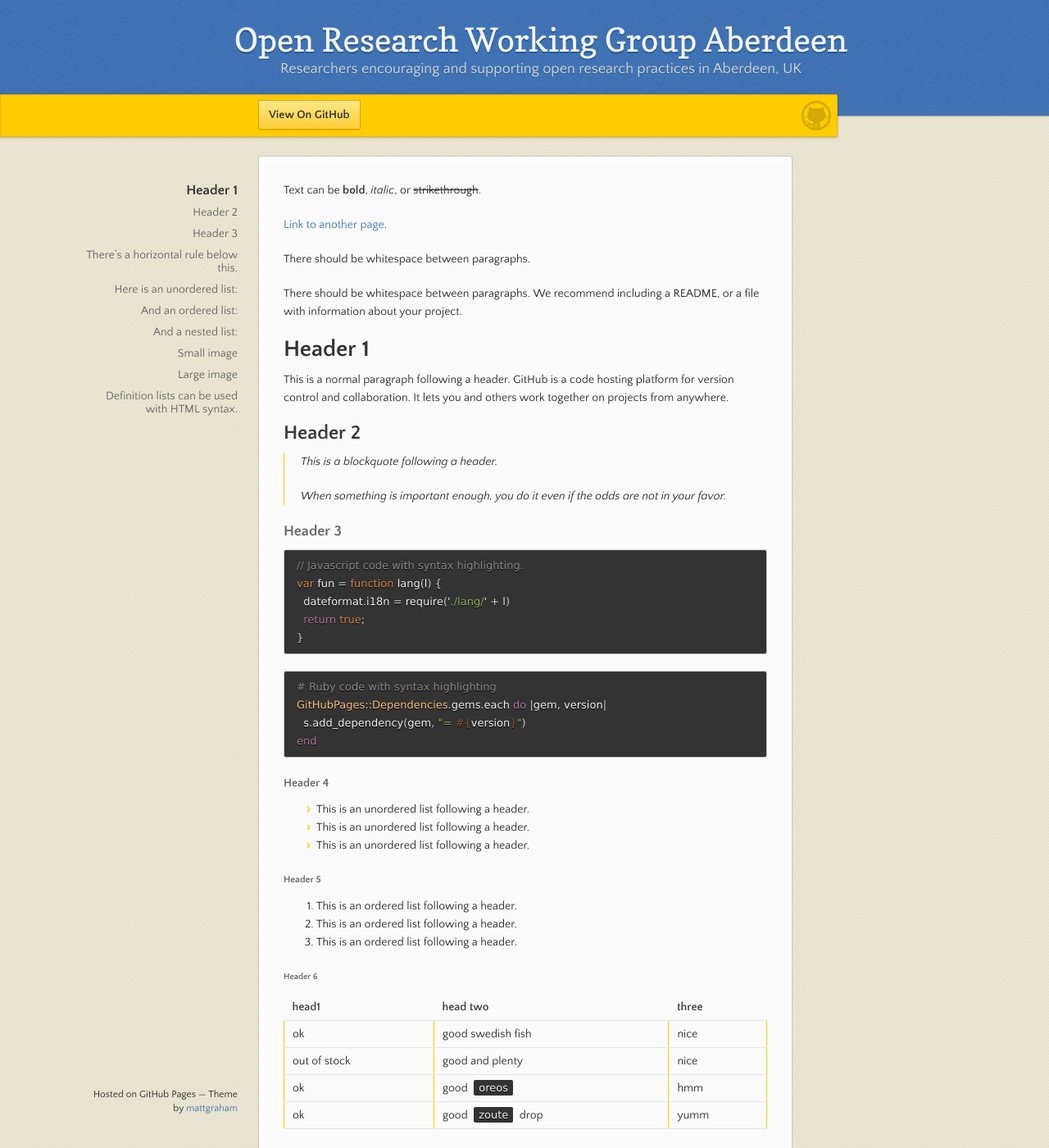
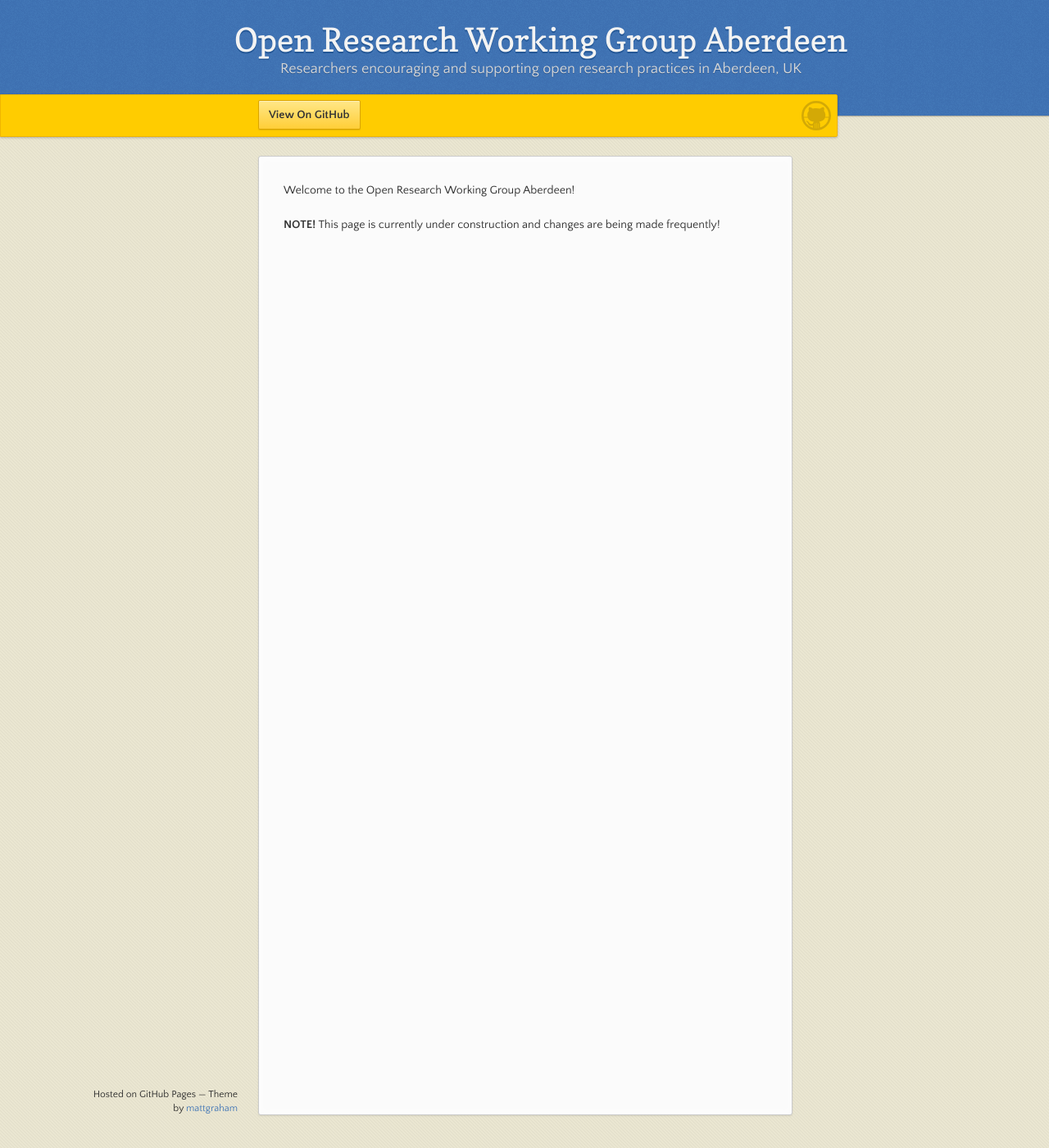
Before and after one commit to ORWG-Aberdeen/ORWG-Aberdeen.github.io, a Jekyll site: the page built from index.md, in a window 1280 px wide and 1400 px high. Shown: the whole window at 82% size. Built offline with Jekyll 4.4.1, drawn with Linux system fonts in a browser that asks for light colours; some of the changed text lies outside the part shown.

Commit message:
removing theme text

````diff
--- a/index.md
+++ b/index.md
@@ -2,122 +2,6 @@
 layout: default
 ---
 
-Text can be **bold**, _italic_, or ~~strikethrough~~.
+Welcome to the Open Research Working Group Aberdeen!
 
-[Link to another page](./another-page.html).
-
-There should be whitespace between paragraphs.
-
-There should be whitespace between paragraphs. We recommend including a README, or a file with information about your project.
-
-# Header 1
-
-This is a normal paragraph following a header. GitHub is a code hosting platform for version control and collaboration. It lets you and others work together on projects from anywhere.
-
-## Header 2
-
-> This is a blockquote following a header.
->
-> When something is important enough, you do it even if the odds are not in your favor.
-
-### Header 3
-
-```js
-// Javascript code with syntax highlighting.
-var fun = function lang(l) {
-  dateformat.i18n = require('./lang/' + l)
-  return true;
-}
-```
-
-```ruby
-# Ruby code with syntax highlighting
-GitHubPages::Dependencies.gems.each do |gem, version|
-  s.add_dependency(gem, "= #{version}")
-end
-```
-
-#### Header 4
-
-*   This is an unordered list following a header.
-*   This is an unordered list following a header.
-*   This is an unordered list following a header.
-
-##### Header 5
-
-1.  This is an ordered list following a header.
-2.  This is an ordered list following a header.
-3.  This is an ordered list following a header.
-
-###### Header 6
-
-| head1        | head two          | three |
-|:-------------|:------------------|:------|
-| ok           | good swedish fish | nice  |
-| out of stock | good and plenty   | nice  |
-| ok           | good `oreos`      | hmm   |
-| ok           | good `zoute` drop | yumm  |
-
-### There's a horizontal rule below this.
-
-* * *
-
-### Here is an unordered list:
-
-*   Item foo
-*   Item bar
-*   Item baz
-*   Item zip
-
-### And an ordered list:
-
-1.  Item one
-1.  Item two
-1.  Item three
-1.  Item four
-
-### And a nested list:
-
-- level 1 item
-  - level 2 item
-  - level 2 item
-    - level 3 item
-    - level 3 item
-- level 1 item
-  - level 2 item
-  - level 2 item
-  - level 2 item
-- level 1 item
-  - level 2 item
-  - level 2 item
-- level 1 item
-
-### Small image
-
-![Octocat](https://github.githubassets.com/images/icons/emoji/octocat.png)
-
-### Large image
-
-![Branching](https://guides.github.com/activities/hello-world/branching.png)
-
-
-### Definition lists can be used with HTML syntax.
-
-<dl>
-<dt>Name</dt>
-<dd>Godzilla</dd>
-<dt>Born</dt>
-<dd>1952</dd>
-<dt>Birthplace</dt>
-<dd>Japan</dd>
-<dt>Color</dt>
-<dd>Green</dd>
-</dl>
-
-```
-Long, single-line code blocks should not wrap. They should horizontally scroll if they are too long. This line should be long enough to demonstrate this.
-```
-
-```
-The final element.
-```
+**NOTE!** This page is currently under construction and changes are being made frequently!
````
